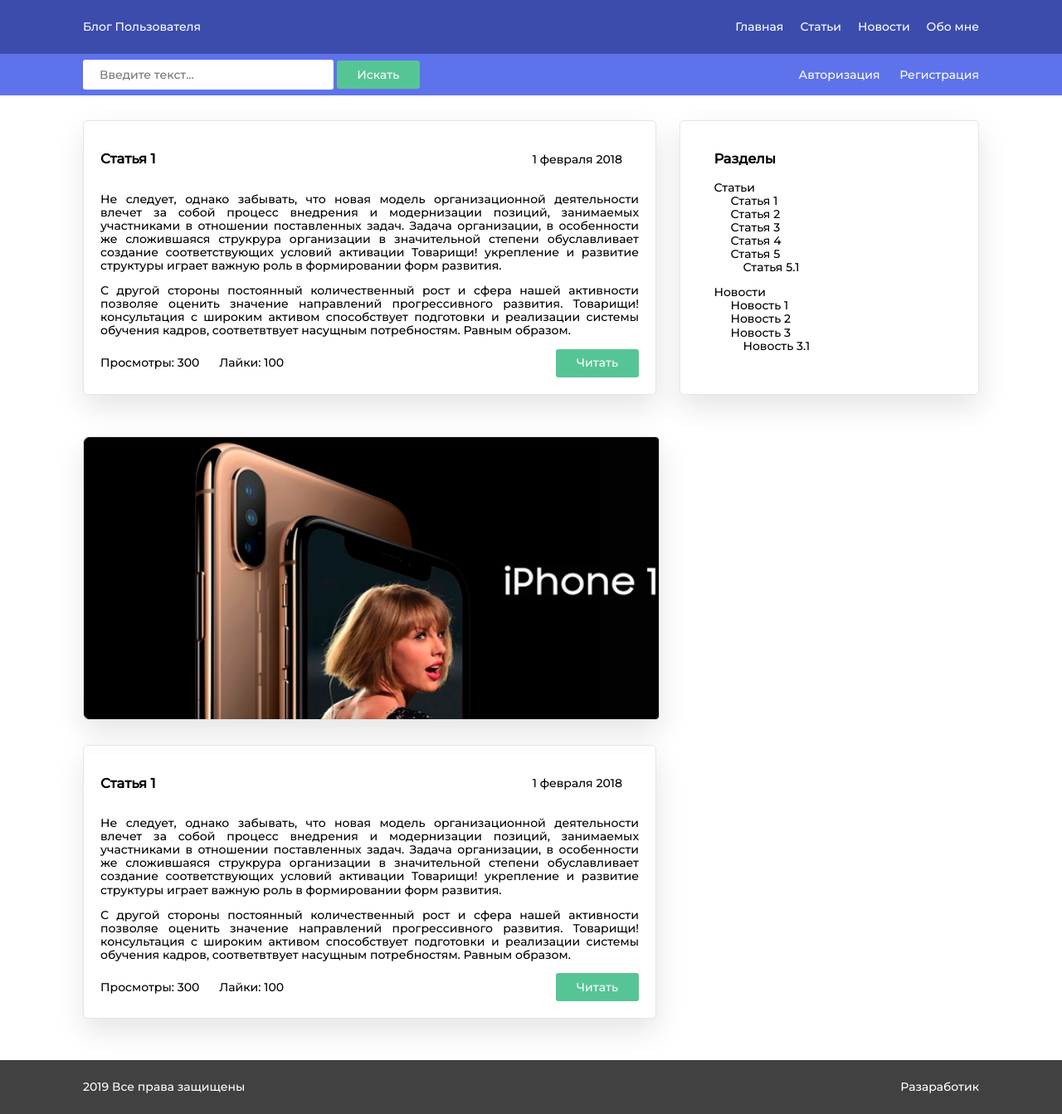
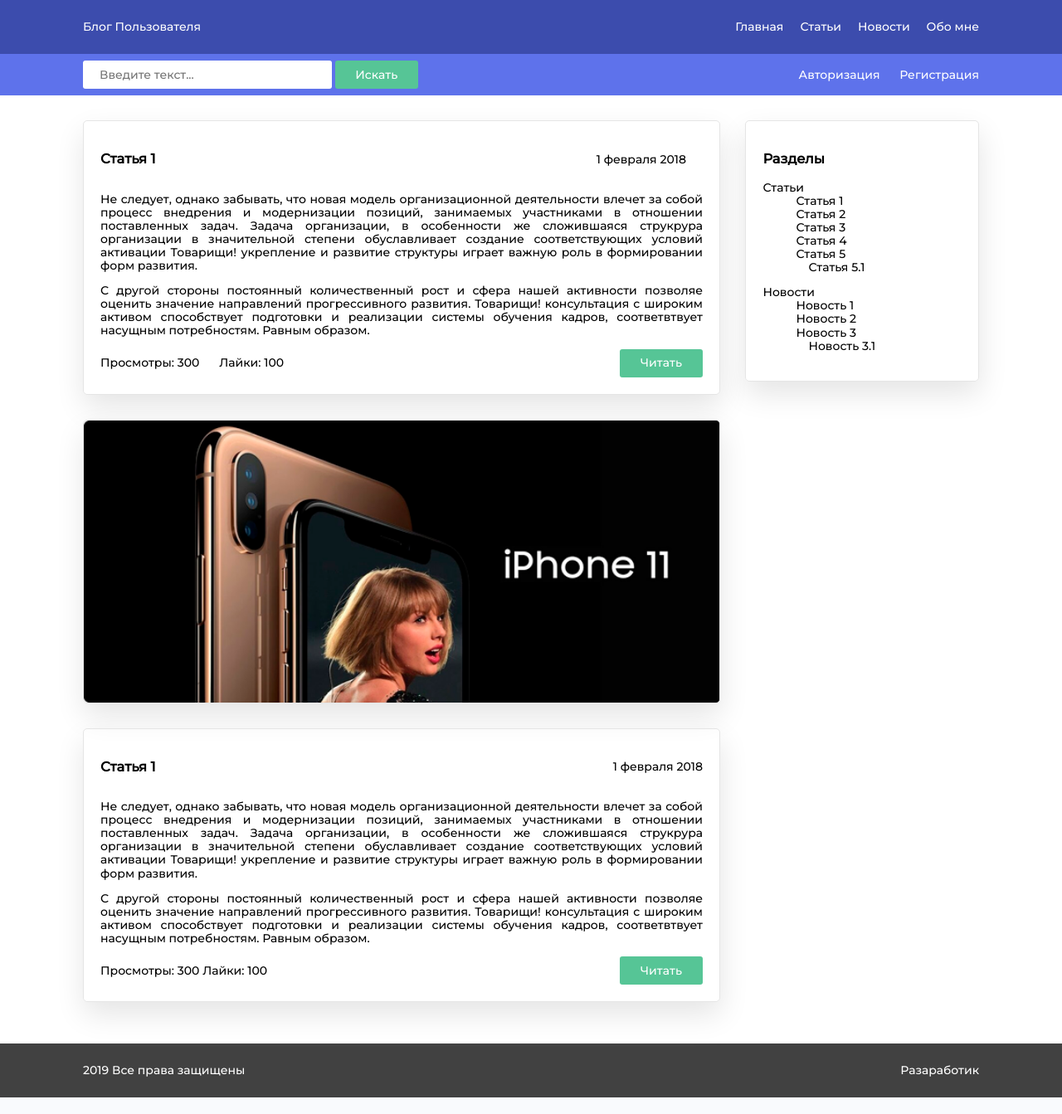
Before and after one commit to unclepepper/phpless1, a PHP site: page / in a window 1280 px wide. Shown: the whole page at 83% size. Run offline with PHP 8.4, Linux system fonts and the light colour scheme; some libraries are stand-ins or nearby versions.

Commit message:
error correction html,css

```diff
--- a/css/style.css
+++ b/css/style.css
@@ -62,13 +62,11 @@
 }
 
 .window-search input {
-    width: 280px;
+    width: 260px;
     color: #000;
     border: none;
-    padding-left: 20px;
+    padding: 0 20px;
 }
-
-.window-search button {}
 
 .button {
     background-color: #56C596;
@@ -77,9 +75,18 @@
     width: 100px;
 }
 
-.content-top {
+.wrap {
     display: flex;
     justify-content: space-between;
+}
+
+.main {
+    display: flex;
+    flex-wrap: wrap;
+    width: 60%;
+}
+
+.content-top {
     margin-bottom: 50px;
 }
 
@@ -90,10 +97,10 @@
 }
 
 .content-top-left {
-    width: 55%;
+    width: 100%;
     box-shadow: 1px 15px 35px #E5E5E5;
     padding: 20px;
-    margin-top: 30px;
+    margin: 30px 0;
     border: 1px solid #E5E5E5;
     border-radius: 5px;
     text-align: justify;
@@ -109,8 +116,12 @@
     margin-right: 20px;
 }
 
+.site-bar {
+    margin-left: 20px;
+    width: 22%;
+}
+
 .content-top-right {
-    width: 27%;
     box-shadow: 1px 15px 35px #E5E5E5;
     padding: 20px;
     margin-top: 30px;
@@ -135,22 +146,27 @@
     margin-top: 0;
 }
 
-.content-top-right-alig {
-    margin-left: 20px;
-}
+.content-top-right-alig {}
 
 .content-bottom {
+    width: 100%;
+    box-shadow: 1px 15px 35px #E5E5E5;
+    margin-top: 30px;
+    border: 1px solid #E5E5E5;
+    padding: 20px;
+    border-radius: 5px;
+    text-align: justify;
     margin-bottom: 50px;
 }
 
 .image {
-    width: 51%;
+    width: 100%;
     height: 300px;
+    padding: 20px;
     background-image: url('../image/Картинка.png');
     background-repeat: no-repeat;
     background-size: cover;
     box-shadow: 1px 15px 35px #E5E5E5;
-    padding: 20px;
     border: 1px solid #E5E5E5;
     border-radius: 5px;
 }
@@ -267,7 +283,7 @@
 .button-registration {
     width: 100%;
     margin-bottom: 50px;
-      margin-top: 20px;
+    margin-top: 20px;
 }
 
 .test {
--- a/index.html
+++ b/index.html
@@ -31,8 +31,9 @@
             <a href="authorization.html">Регистрация</a>
         </div>
     </div>
-    <div class="wpap">
-        <div class="content-top param">
+    <div class="wrap ">
+        <div class="param  main">
+
             <div class="content-top-left">
                 <div class="head">
                     <h3>Статья 1</h3>
@@ -55,7 +56,36 @@
                 </div>
 
             </div>
-            <div class="content-top-right param-left">
+            <!-- content top -->
+            <div class="image"></div>
+            <div class="content-bottom">
+
+                <div class="head">
+                    <h3>Статья 1</h3>
+                    <span>1 февраля 2018</span>
+                </div>
+                <p>
+                    Не следует, однако забывать, что новая модель организационной деятельности влечет за собой процесс внедрения и модернизации позиций, занимаемых участниками в отношении поставленных задач. Задача организации, в особенности же сложившаяся струкрура организации
+                    в значительной степени обуславливает создание соответствующих условий активации Товарищи! укрепление и развитие структуры играет важную роль в формировании форм развития.
+                </p>
+                <p>
+                    С другой стороны постоянный количественный рост и сфера нашей активности позволяе оценить значение направлений прогрессивного развития. Товарищи! консультация с широким активом способствует подготовки и реализации системы обучения кадров, соответвтвует
+                    насущным потребностям. Равным образом.
+                </p>
+                <div class="content-foot">
+                    <div class="content-foot-left">
+                        <span>Просмотры: 300</span>
+                        <span>Лайки: 100</span>
+                    </div>
+                    <button class="button">Читать</button>
+                </div>
+            </div>
+            <!--  -->
+        </div>
+        <!-- main end -->
+
+        <div class="site-bar param-left">
+            <div class="content-top-right">
                 <h3 class="content-top-right-alig">Разделы</h3>
                 <span class="content-top-right-alig">Статьи</span>
                 <ul>
@@ -75,32 +105,11 @@
 
                 </ul>
             </div>
+            <!-- content-top-right end... -->
         </div>
-        <div class="image param"></div>
-        <div class="content-bottom param">
-            <div class="content-top-left">
-                <div class="head">
-                    <h3>Статья 1</h3>
-                    <span>1 февраля 2018</span>
-                </div>
-                <p>
-                    Не следует, однако забывать, что новая модель организационной деятельности влечет за собой процесс внедрения и модернизации позиций, занимаемых участниками в отношении поставленных задач. Задача организации, в особенности же сложившаяся струкрура организации
-                    в значительной степени обуславливает создание соответствующих условий активации Товарищи! укрепление и развитие структуры играет важную роль в формировании форм развития.
-                </p>
-                <p>
-                    С другой стороны постоянный количественный рост и сфера нашей активности позволяе оценить значение направлений прогрессивного развития. Товарищи! консультация с широким активом способствует подготовки и реализации системы обучения кадров, соответвтвует
-                    насущным потребностям. Равным образом.
-                </p>
-                <div class="content-foot">
-                    <div class="content-foot-left">
-                        <span>Просмотры: 300</span>
-                        <span>Лайки: 100</span>
-                    </div>
-                    <button class="button">Читать</button>
-                </div>
 
-            </div>
-        </div>
+
+
     </div>
     <footer class="footer">
         <span class="param">2019 Все права защищены</span>
```
Also changed, not shown: page1.html (+8 -3 lines), исходники/Задание адаптив.png (added), исходники/готово/S91022-16400432.jpg (renamed from исходники/S91022-16400432.jpg), исходники/готово/Задание1.png (renamed from исходники/Задание1.png), исходники/готово/Картинка.png (added), исходники/готово/Цвета.png (renamed from исходники/Цвета.png), исходники/готово/авторизация.png (renamed from исходники/авторизация.png), исходники/новости.png (added), исходники/новые пользователи.png (added), 1 other file.
